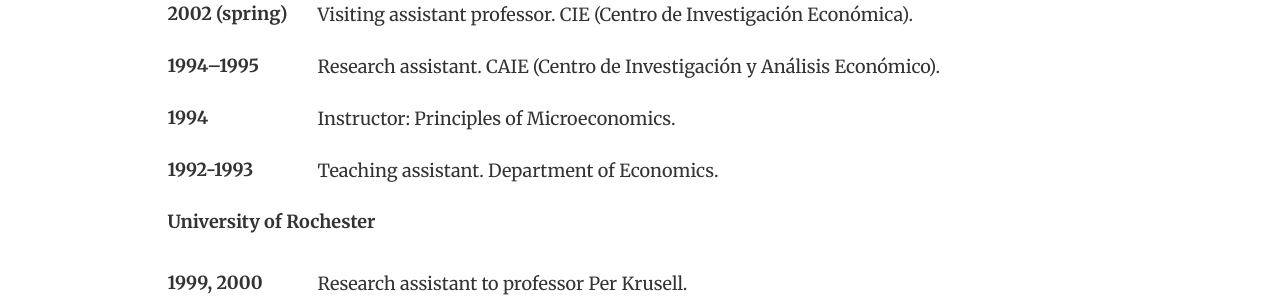
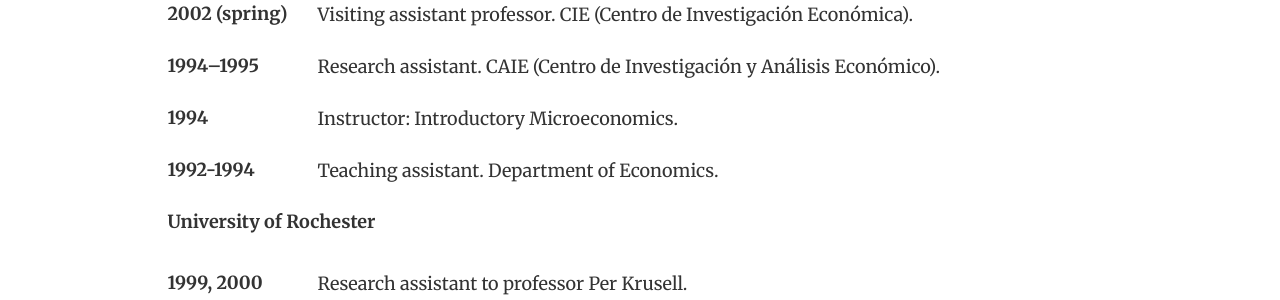
Before and after one commit to rubenhm/rubenhm.github.io, a Jekyll site: the page built from cv/index.html, in a window 1280 px wide and 900 px high, scrolled down 1486 px. Shown: the part 153-453 px from the top of the window. Built offline with Jekyll 4.4.1, drawn with Linux system fonts in a browser that asks for light colours; nearby versions of some CDN libraries; Markdown is read by kramdown in place of the engine named in the settings.

Commit message:
Fixed CV typo. Again.

```diff
--- a/cv/index.html
+++ b/cv/index.html
@@ -139,9 +139,9 @@
             <dd><p>Research assistant. CAIE (Centro de Investigación y Análisis Económico).</p>
             </dd>
             <dt>1994</dt>
-            <dd><p>Instructor: Principles of Microeconomics.</p>
+            <dd><p>Instructor: Introductory Microeconomics.</p>
             </dd>
-            <dt>1992-1993</dt>
+            <dt>1992-1994</dt>
             <dd><p>Teaching assistant. Department of Economics.</p>
             </dd>
           </dl>
```
